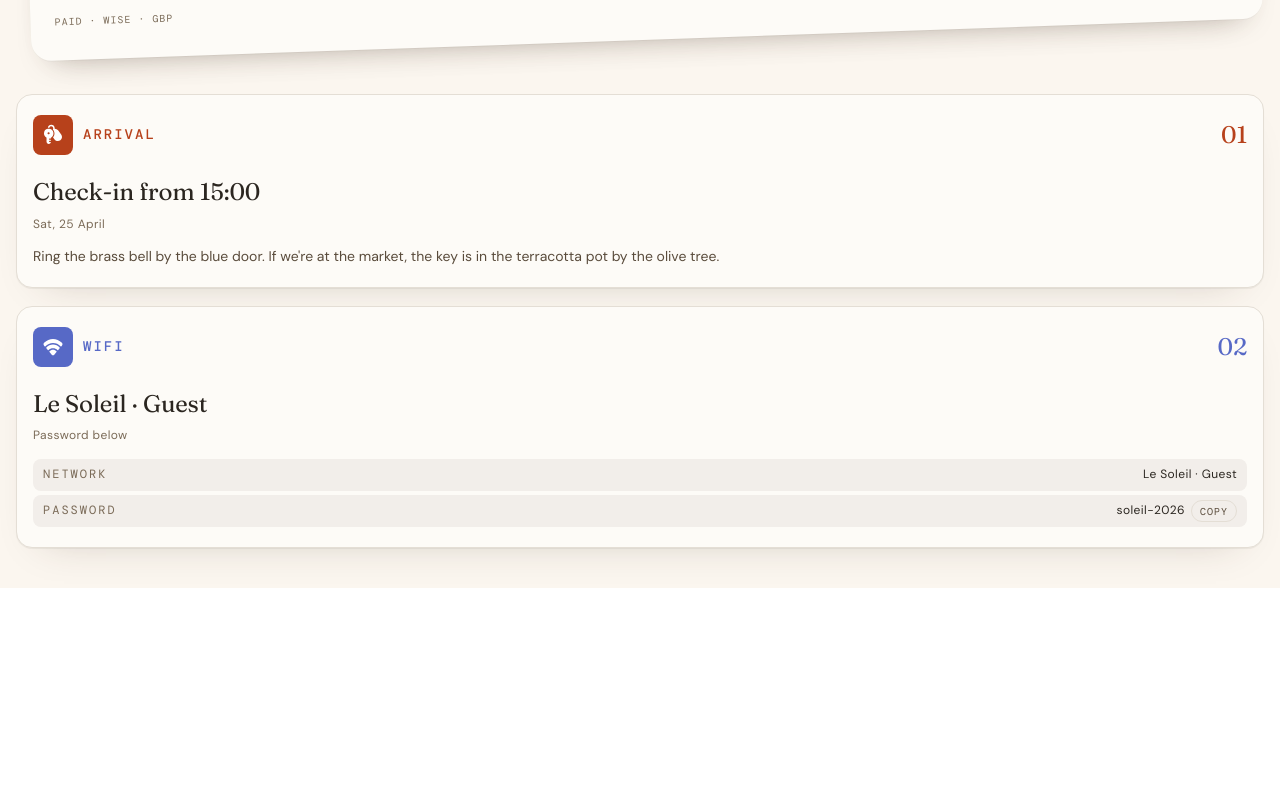
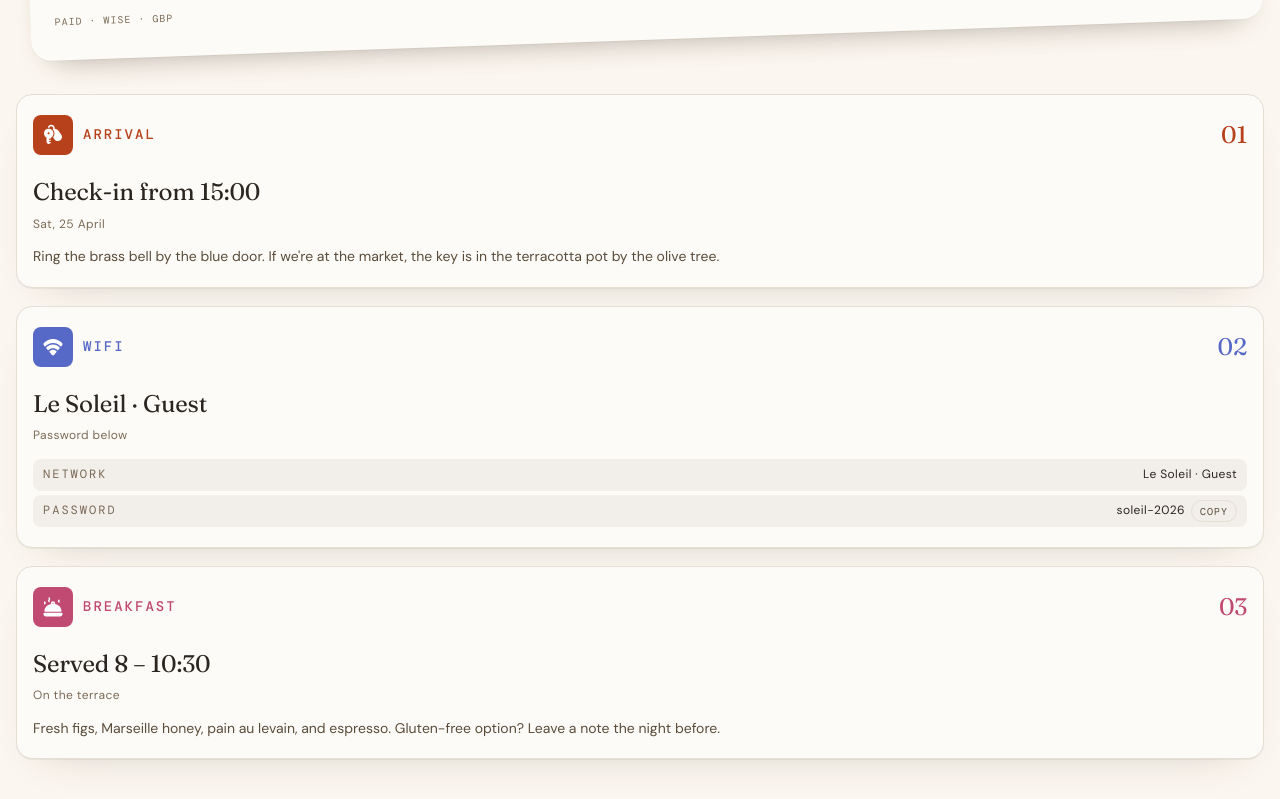
Before and after one commit to g-akca/hotel-booking-confirmation-page, a React (Vite) app: page / in a window 1280 px wide. Shown: the part 1105-1904 px from the top of the page. Before the commit the page ends 1693 px from the top, so only its background shows below. Built offline with nearby package versions, Linux system fonts and the light colour scheme; a web font is replaced by a local one.

Commit message:
Implement BreakfastCard component with layout and content

```diff
--- a/src/components/BreakfastCard.jsx
+++ b/src/components/BreakfastCard.jsx
@@ -1,7 +1,35 @@
+import breakfastIcon from "/images/icon-breakfast.svg";
+
 function BreakfastCard() {
   return (
-    <>
-    </>
+    <div
+      className="
+        px-4 py-5 rounded-2xl bg-neutral-50 border border-neutral-400 flex flex-col gap-5
+        shadow-[0_1px_rgba(0,0,0,0.02),0_1px_1px_rgba(62,44,30,0.04),0_18px_40px_-28px_rgba(62,44,30,0.25)]
+      "
+    >
+      <div className="flex gap-2.5 items-center">
+        <div className="bg-rose-500 w-10 aspect-square rounded-lg flex justify-center items-center">
+          <img src={breakfastIcon} alt="" />
+        </div>
+
+        <div className="grow flex justify-between items-center gap-3 text-rose-500">
+          <h2 className="uppercase font-mono font-medium tracking-[2px]">Breakfast</h2>
+
+          <p className="text-[24px] leading-base font-fraunces tracking-[-0.2px]">03</p>
+        </div>
+      </div>
+
+      <div className="flex flex-col gap-4">
+        <div className="flex flex-col gap-2">
+          <p className="text-neutral-900 text-[24px] leading-base font-fraunces tracking-[-0.2px]">Served 8 – 10:30</p>
+
+          <p className="text-neutral-600 text-[12px] leading-[120%] tracking-[0.4px]">On the terrace</p>
+        </div>
+
+        <p>Fresh figs, Marseille honey, pain au levain, and espresso. Gluten-free option? Leave a note the night before.</p>
+      </div>
+    </div>
   )
 }
 
```
